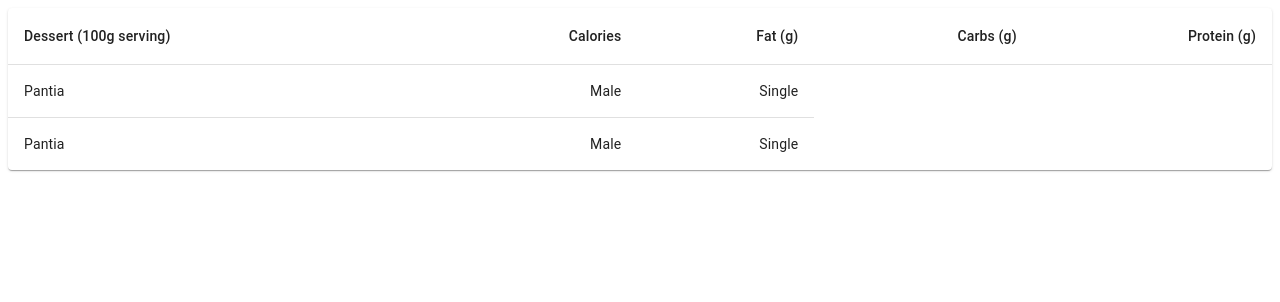
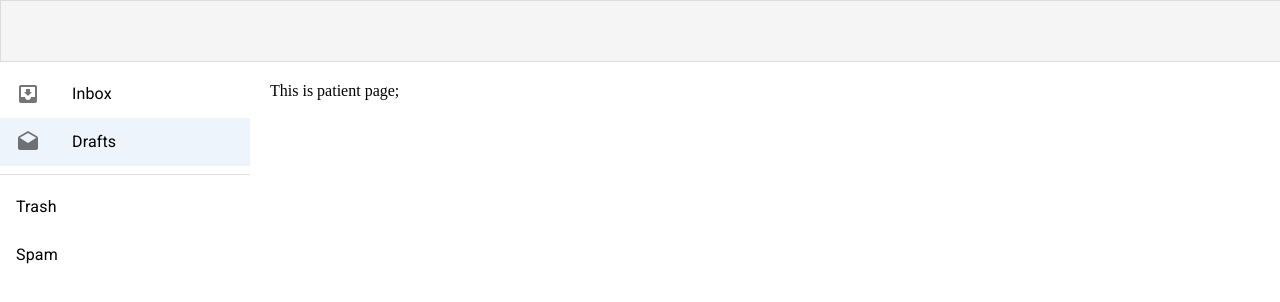
Before and after one commit to vmpantia/hospital-management, a React (Create React App) app: page / in a window 1280 px wide. Shown: the top 302 px of the page. Built offline with nearby package versions, Linux system fonts and the light colour scheme.

Commit message:
[u] Changes

```diff
--- a/package.json
+++ b/package.json
@@ -5,6 +5,7 @@
   "dependencies": {
     "@emotion/react": "^11.11.0",
     "@emotion/styled": "^11.11.0",
+    "@fontsource/roboto": "^4.5.8",
     "@mui/icons-material": "^5.11.16",
     "@mui/material": "^5.12.3",
     "@testing-library/jest-dom": "^5.16.5",
@@ -16,6 +17,7 @@
     "@types/react-dom": "^18.2.4",
     "react": "^18.2.0",
     "react-dom": "^18.2.0",
+    "react-router-dom": "^6.11.1",
     "react-scripts": "5.0.1",
     "typescript": "^4.9.5",
     "uuid": "^9.0.0",
--- a/src/App.tsx
+++ b/src/App.tsx
@@ -1,11 +1,19 @@
-import Button from '@mui/material/Button';
+import { BrowserRouter, Route, Routes } from 'react-router-dom';
+
+//Components
+import Layout from './pages/Layout';
 import Patient from './pages/Patient';
 
 function App() {
   return (
-    <div>
-      <Patient />
-    </div>
+    <BrowserRouter>
+      <Routes>
+        <Route path="/" element={<Layout />}>
+          <Route index element={<Patient/>}/>
+          <Route path="patient" element={<Patient/>}/>
+        </Route>
+      </Routes>
+    </BrowserRouter>
   );
 }
 
--- /dev/null
+++ b/src/components/Sidebar.tsx
@@ -0,0 +1,60 @@
+import { useState } from 'react';
+
+//Material UI
+import InboxIcon from '@mui/icons-material/MoveToInbox';
+import DraftsIcon from '@mui/icons-material/Drafts';
+import { Box, Divider, List, ListItemButton, ListItemIcon, ListItemText } from '@mui/material';
+
+const Sidebar = () => {
+
+    const [selectedIndex, setSelectedIndex] = useState(1);
+
+    const handleListItemClick = (
+      event: React.MouseEvent<HTMLDivElement, MouseEvent>,
+      index: number) => {
+      setSelectedIndex(index);
+    };
+
+    return(
+        <Box sx={{ width: '100%', maxWidth: 250, bgcolor: 'background.paper', fontSize: 5 }}>
+            <List component="nav" aria-label="main mailbox folders">
+                <ListItemButton
+                sx={{fontSize: 12}}
+                selected={selectedIndex === 0}
+                onClick={(event) => handleListItemClick(event, 0)}
+                >
+                    <ListItemIcon>
+                        <InboxIcon />
+                    </ListItemIcon>
+                    <ListItemText primary="Inbox" />
+                </ListItemButton>
+                <ListItemButton
+                selected={selectedIndex === 1}
+                onClick={(event) => handleListItemClick(event, 1)}
+                >
+                <ListItemIcon>
+                    <DraftsIcon />
+                </ListItemIcon>
+                <ListItemText primary="Drafts" />
+                </ListItemButton>
+            </List>
+            <Divider />
+            <List component="nav" aria-label="secondary mailbox folder">
+                <ListItemButton
+                selected={selectedIndex === 2}
+                onClick={(event) => handleListItemClick(event, 2)}
+                >
+                <ListItemText primary="Trash" />
+                </ListItemButton>
+                <ListItemButton
+                selected={selectedIndex === 3}
+                onClick={(event) => handleListItemClick(event, 3)}
+                >
+                <ListItemText primary="Spam" />
+                </ListItemButton>
+            </List>
+            </Box>
+    );
+}
+
+export default Sidebar;
--- a/src/index.tsx
+++ b/src/index.tsx
@@ -1,6 +1,7 @@
 import React from 'react';
 import ReactDOM from 'react-dom/client';
 import reportWebVitals from './reportWebVitals';
+import '@fontsource/roboto/400.css';
 import './style.css';
 
 //Components
--- /dev/null
+++ b/src/pages/Layout.tsx
@@ -0,0 +1,19 @@
+import { Outlet } from "react-router-dom";
+import Sidebar from "../components/Sidebar";
+
+const Layout = () => {
+    return (
+        <div>
+            <section className='main-header'>
+            </section>
+            <section className='main-content'>
+                <Sidebar />
+                <div className="main-page">
+                    <Outlet />
+                </div>
+            </section>
+        </div>
+    );
+}
+
+export default Layout;
--- a/src/pages/Patient.tsx
+++ b/src/pages/Patient.tsx
@@ -1,40 +1,31 @@
 import { useState } from "react";
-import { Paper, Table, TableBody, TableCell, TableContainer, TableHead, TableRow } from "@mui/material";
+
+//Material UI
+import ListSubheader from '@mui/material/ListSubheader';
+import List from '@mui/material/List';
+import ListItemButton from '@mui/material/ListItemButton';
+import ListItemIcon from '@mui/material/ListItemIcon';
+import ListItemText from '@mui/material/ListItemText';
+import Collapse from '@mui/material/Collapse';
+import InboxIcon from '@mui/icons-material/MoveToInbox';
+import DraftsIcon from '@mui/icons-material/Drafts';
+import SendIcon from '@mui/icons-material/Send';
+import ExpandLess from '@mui/icons-material/ExpandLess';
+import ExpandMore from '@mui/icons-material/ExpandMore';
+import StarBorder from '@mui/icons-material/StarBorder';
 
 //Models
 import { PatientDTO } from "../models/dtos/PatientDTO";
 import { PatientDTO_Stub } from "../stubs/PatientDTO_Stub";
 
+
 const Patient = () => {
     const [patientList, setPatientList] = useState(PatientDTO_Stub as PatientDTO[])
 
     return (
-        <>
-            <TableContainer component={Paper}>
-                <Table sx={{ minWidth: 650 }} aria-label="simple table">
-                    <TableHead>
-                    <TableRow>
-                        <TableCell>Dessert (100g serving)</TableCell>
-                        <TableCell align="right">Calories</TableCell>
-                        <TableCell align="right">Fat&nbsp;(g)</TableCell>
-                        <TableCell align="right">Carbs&nbsp;(g)</TableCell>
-                        <TableCell align="right">Protein&nbsp;(g)</TableCell>
-                    </TableRow>
-                    </TableHead>
-                    <TableBody>
-                        {patientList.map((row) => (
-                            <TableRow key={row.internalID} sx={{ '&:last-child td, &:last-child th': { border: 0 } }}>
-                                <TableCell component="th" scope="row">
-                                    {row.lastName}
-                                </TableCell>
-                                <TableCell align="right">{row.gender}</TableCell>
-                                <TableCell align="right">{row.civilStatus}</TableCell>
-                            </TableRow>
-                        ))}
-                    </TableBody>
-                </Table>
-            </TableContainer>
-        </>
+        <div>
+            This is patient page;
+        </div>
     );
 }
 
--- a/src/style.css
+++ b/src/style.css
@@ -0,0 +1,20 @@
+body {
+    margin: 0;
+    padding: 0;
+}
+
+/* Layout */
+.main-header {
+    width: 100%;
+    height: 60px;
+    background-color: whitesmoke;
+    border: 1px solid gainsboro;
+}
+.main-content {
+    display: inline-flex;
+    width: 100%;
+}
+.main-page {
+    padding: 20px;
+    width: 100%;
+}
```
Also changed, not shown: 1 other file (tests, documents, lock files or other folders).
